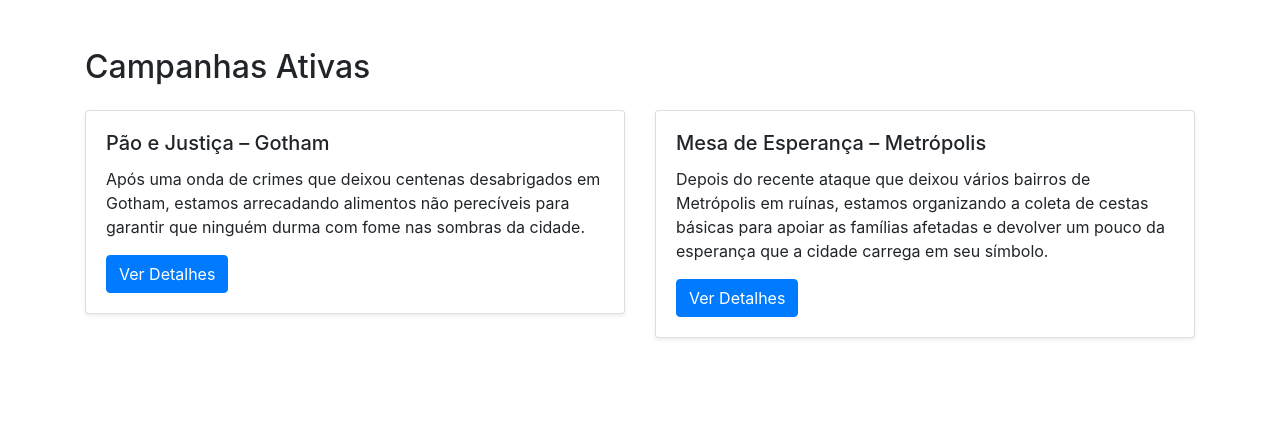
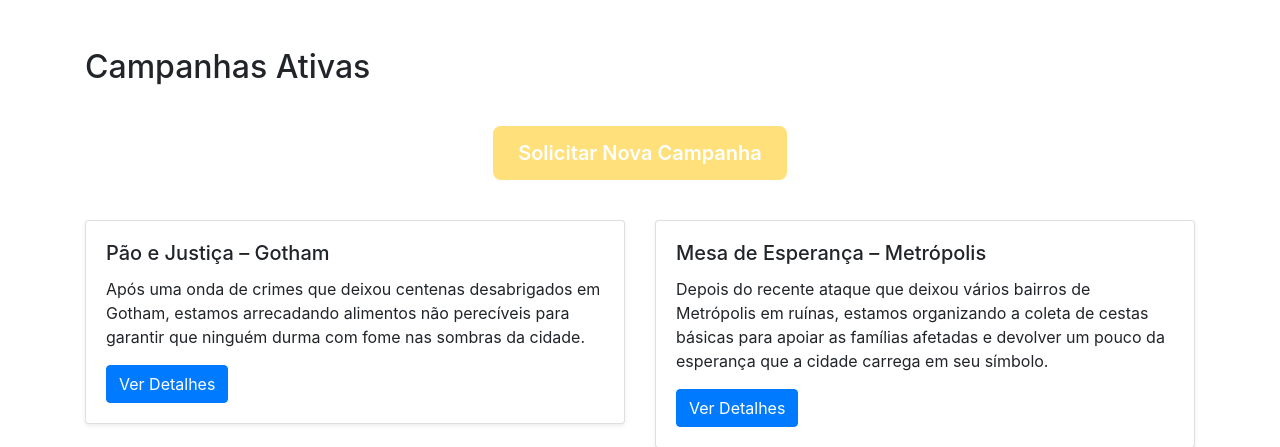
Before and after one commit to Rasads7/SOSComida, a Flask app: page /campanhas in a window 1280 px wide. Shown: the part 101-548 px from the top of the page. Run offline with Flask 3, Linux system fonts and the light colour scheme; a user stored in the database is signed in; some libraries are stand-ins or nearby versions.

Commit message:
campanhas.html

```diff
--- a/templates/campanhas.html
+++ b/templates/campanhas.html
@@ -36,6 +36,10 @@
 
 <div class="container mt-5">
     <h2 class="mb-4">Campanhas Ativas</h2>
+    <div class="botoes-doacao">
+    <a href="{{ url_for('solicitar_campanha') }}" class="btn-doacao">Solicitar Nova Campanha</a>
+</div>
+
     <div class="row">
         <div class="col-md-6">
             <div class="card shadow-sm mb-4">
```
